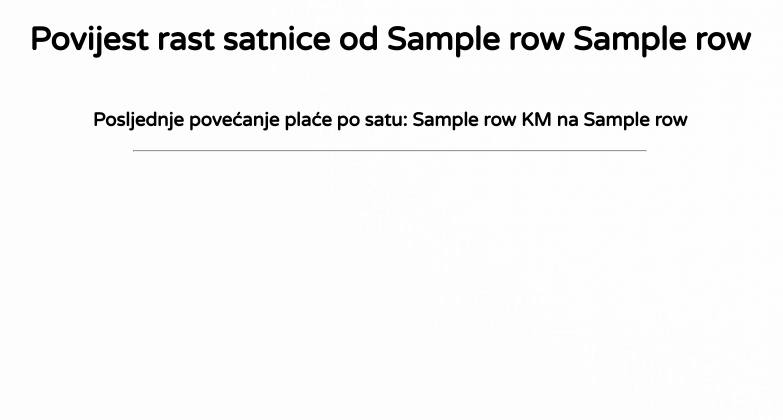
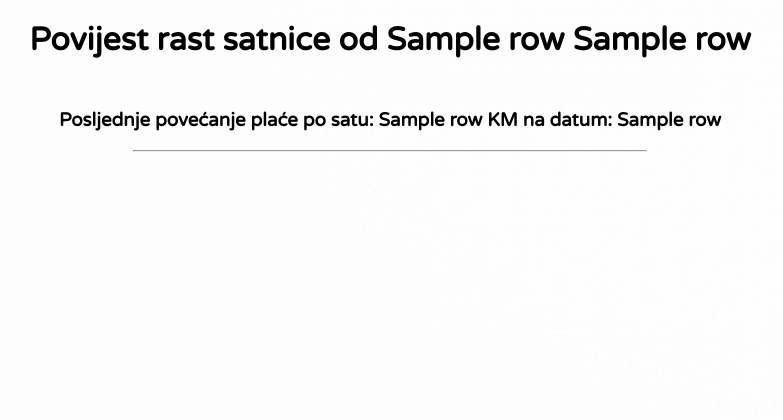
Before and after one commit to MarkoCuk54/Payroll-Application, a Flask app: template templates/povijestDizanje.html in a window 1280 px wide. Shown: the top 420 px of the page, without its empty margins (250-1033 px from the left). Run offline with Flask 2, Linux system fonts and the light colour scheme; the template is opened without the code that fills it: most values are stand-ins (such as "Sample title", 1, 10 or a date in 2020).

Commit message:
change some text in the html file

```diff
--- a/templates/povijestDizanje.html
+++ b/templates/povijestDizanje.html
@@ -23,7 +23,9 @@
 
 <body>
     <h1>Povijest rast satnice od {{data[1]}} {{data[2]}}</h1>
-    <h3>Posljednje povećanje plaće po satu: {{data[3]}} KM na {{data[4]}}</h3>
+    <h3>
+        Posljednje povećanje plaće po satu: {{data[3]}} KM na datum: {{data[4]}}
+    </h3>
     <hr />
 
     <form class="form-nazad" action="/povijestPrimanja">
```
